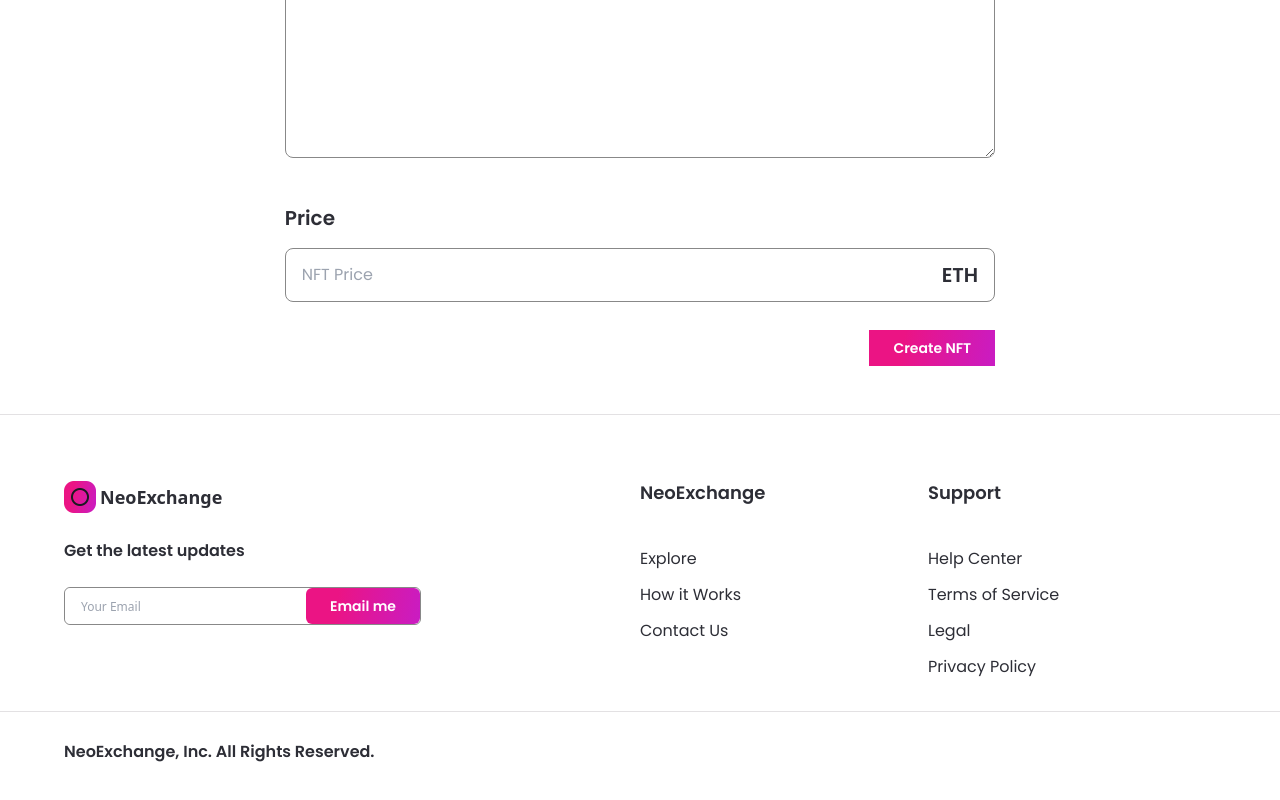
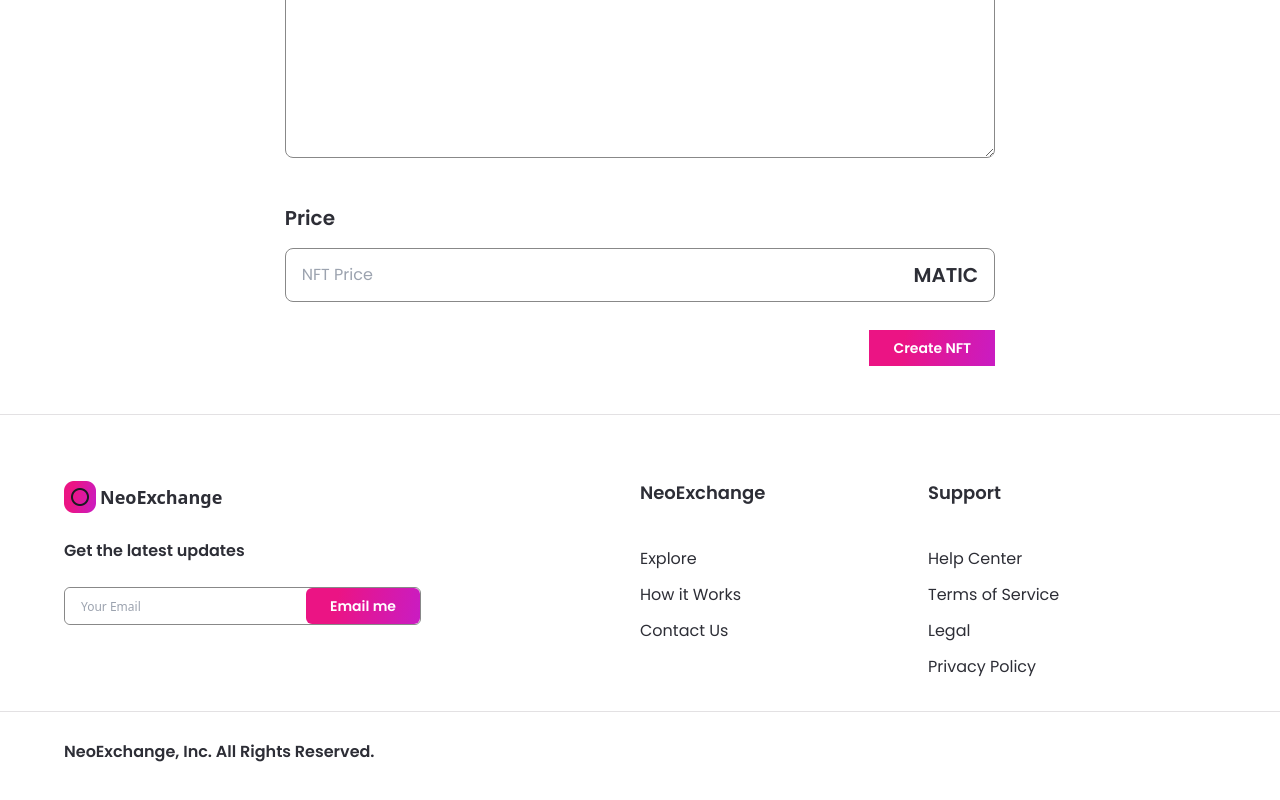
Before and after one commit to snare0625/nft_marketplace, a Next.js app: page /create-nft in a window 1280 px wide. Shown: the part 889-1689 px from the top of the page. Built offline with nearby package versions, Linux system fonts and the light colour scheme.

Commit message:
Added NFT Context Provider

```diff
--- a/components/CreatorCard.jsx
+++ b/components/CreatorCard.jsx
@@ -1,9 +1,12 @@
-import React from 'react';
+import { useContext } from 'react';
 import Image from 'next/image';
 
 import images from '../assets';
+import { NFTContext } from '../context/NFTContext';
 
-const CreatorCard = ({ rank, creatorImage, creatorName, creatorEths }) => (
+const CreatorCard = ({ rank, creatorImage, creatorName, creatorEths }) => {
+  const { nftCurrency } = useContext(NFTContext);
+
     <div className="min-w-190 minlg:min-w-240 dark:bg-nft-black-3 bg-white border dark:border-nft-black border-nft-gray-1 rounded-3xl flex flex-col p-4 m-4">
       <div className="w-8 h-8 minlg:w-10 minlg:h-10 bg-nft-red-violet flexCenter rounded-full">
         <p className="font-poppins text-white font-semibold text-base minlg:text-lg">{rank}</p>
@@ -13,7 +16,8 @@ const CreatorCard = ({ rank, creatorImage, creatorName, creatorEths }) => (
           <Image
             src={creatorImage}
             layout="fill"
-          objectFit="cover"
+            // objectFit="cover"
+            style={{ objectFit: 'cover' }}
             alt="creatorName"
             className="rounded-full"
           />
@@ -21,7 +25,8 @@ const CreatorCard = ({ rank, creatorImage, creatorName, creatorEths }) => (
             <Image
               src={images.tick}
               layout="fill"
-            objectFit="contain"
+              // objectFit="contain"
+              style={{ objectFit: 'contain' }}
               alt="tick"
             />
           </div>
@@ -30,10 +35,10 @@ const CreatorCard = ({ rank, creatorImage, creatorName, creatorEths }) => (
 
       <div className="mt-3 minlg:mt-7 text-center flexCenter flex-col">
         <p className="font-poppins dark:text-white text-nft-black-1 font-semibold text-base">{creatorName}</p>
-      <p className="mt-1 font-poppins dark:text-white text-nft-black-1 font-semibold text-base">{creatorEths.toFixed(2)} <span className="font-normal">ETH</span></p>
+        <p className="mt-1 font-poppins dark:text-white text-nft-black-1 font-semibold text-base">{creatorEths.toFixed(2)} <span className="font-normal">{nftCurrency}</span></p>
       </div>``
 
-  </div>
-);
+    </div>;
+};
 
 export default CreatorCard;
--- a/components/Input.jsx
+++ b/components/Input.jsx
@@ -1,6 +1,9 @@
-import React from 'react';
+import { useContext } from 'react';
+import { NFTContext } from '../context/NFTContext';
 
-const Input = ({ inputType, title, placeholder, handleClick }) => (
+const Input = ({ inputType, title, placeholder, handleClick }) => {
+  const { nftCurrency } = useContext(NFTContext);
+  return (
     <div className="mt-10 w-full">
       <p className="font-poppins dark:text-white text-nft-black-1 font-semibold text-xl">{title}</p>
 
@@ -12,7 +15,7 @@ const Input = ({ inputType, title, placeholder, handleClick }) => (
             placeholder={placeholder}
             onChange={handleClick}
           />
-        <p className="font-poppins dark:text-white text-nft-black-1 font-semibold text-xl">ETH</p>
+          <p className="font-poppins dark:text-white text-nft-black-1 font-semibold text-xl">{nftCurrency}</p>
         </div>
       ) : inputType === 'textarea' ? (
         <textarea
@@ -30,5 +33,6 @@ const Input = ({ inputType, title, placeholder, handleClick }) => (
       )}
     </div>
   );
+};
 
 export default Input;
--- a/components/NFTCard.jsx
+++ b/components/NFTCard.jsx
@@ -1,10 +1,13 @@
-import React from 'react';
+import { useContext } from 'react';
 import Image from 'next/image';
 import Link from 'next/link';
 
 import images from '../assets';
+import { NFTContext } from '../context/NFTContext';
 
-const NFTCard = ({ nft }) => (
+const NFTCard = ({ nft }) => {
+  const { nftCurrency } = useContext(NFTContext);
+  return (
     <Link href={{ pathname: '/nft-details', query: nft }}>
       <div className="flex-1 min-w-215 max-w-max xs:max-w-none sm:w-full sm:min-w-155 minmd:min-w-256 minlg:min-w-327 dark:bg-nft-black-3 bg-white rounded-2xl p-4 m-4 minlg:m-8 sm:my-2 sm:mx-2 cursor-pointer shadow-md">
         <div className="relative w-full h-52 sm:h-36 xs:h-56 mind:h-60 minlg:h-300 rounded-2xl overflow-hidden">
@@ -18,12 +21,13 @@ const NFTCard = ({ nft }) => (
         <div className="mt-3 flex flex-col">
           <p className="font-poppins dark:text-white text-nft-black-1 font-semibold text-sm minlg:text-xl">{nft.name}</p>
           <div className="flexBetween mt-3 minlg:mt-3 flex-row xs:flex-col xs:items-start xs:mt-3">
-          <p className="font-poppins dark:text-white text-nft-black-1 font-semibold text-xs minlg:text-lg">{nft.price} <span className="normal">ETH</span></p>
+            <p className="font-poppins dark:text-white text-nft-black-1 font-semibold text-xs minlg:text-lg">{nft.price} <span className="normal">{nftCurrency}</span></p>
             <p className="font-poppins dark:text-white text-nft-black-1 font-semibold text-xs minlg:text-lg">{nft.seller}</p>
           </div>
         </div>
       </div>
     </Link>
   );
+};
 
 export default NFTCard;
--- /dev/null
+++ b/context/NFTContext.js
@@ -0,0 +1,18 @@
+import React, { useState, useEffect } from 'react';
+import Web3Modal from 'web3Modal';
+import { ethers } from 'ethers';
+import axios from 'axios';
+
+import { MarketAddress, MarketAddressABI } from './constants';
+
+export const NFTContext = React.createContext();
+
+export const NFTProvider = ({ children }) => {
+  const nftCurrency = 'MATIC';
+
+  return (
+    <NFTContext.Provider value={{ nftCurrency }}>
+      {children}
+    </NFTContext.Provider>
+  );
+};
--- a/pages/_app.js
+++ b/pages/_app.js
@@ -1,10 +1,12 @@
 import Script from 'next/script';
 import { ThemeProvider } from 'next-themes';
 
+import { NFTProvider } from '../context/NFTContext';
 import '../styles/globals.css';
 import { Navbar, Footer } from '../components';
 
 const MyApp = ({ Component, pageProps }) => (
+  <NFTProvider>
     <ThemeProvider attribute="class">
       <div className="dark:bg-nft-dark bg-white min-h-screen">
         <Navbar />
@@ -16,6 +18,8 @@ const MyApp = ({ Component, pageProps }) => (
 
       <Script src="https://kit.fontawesome.com/852e6c0ef5.js" crossOrigin="anonymous" />
     </ThemeProvider>
+  </NFTProvider>
+
 );
 
 export default MyApp;
```
Lines whose indentation alone changed are shown as unchanged.
